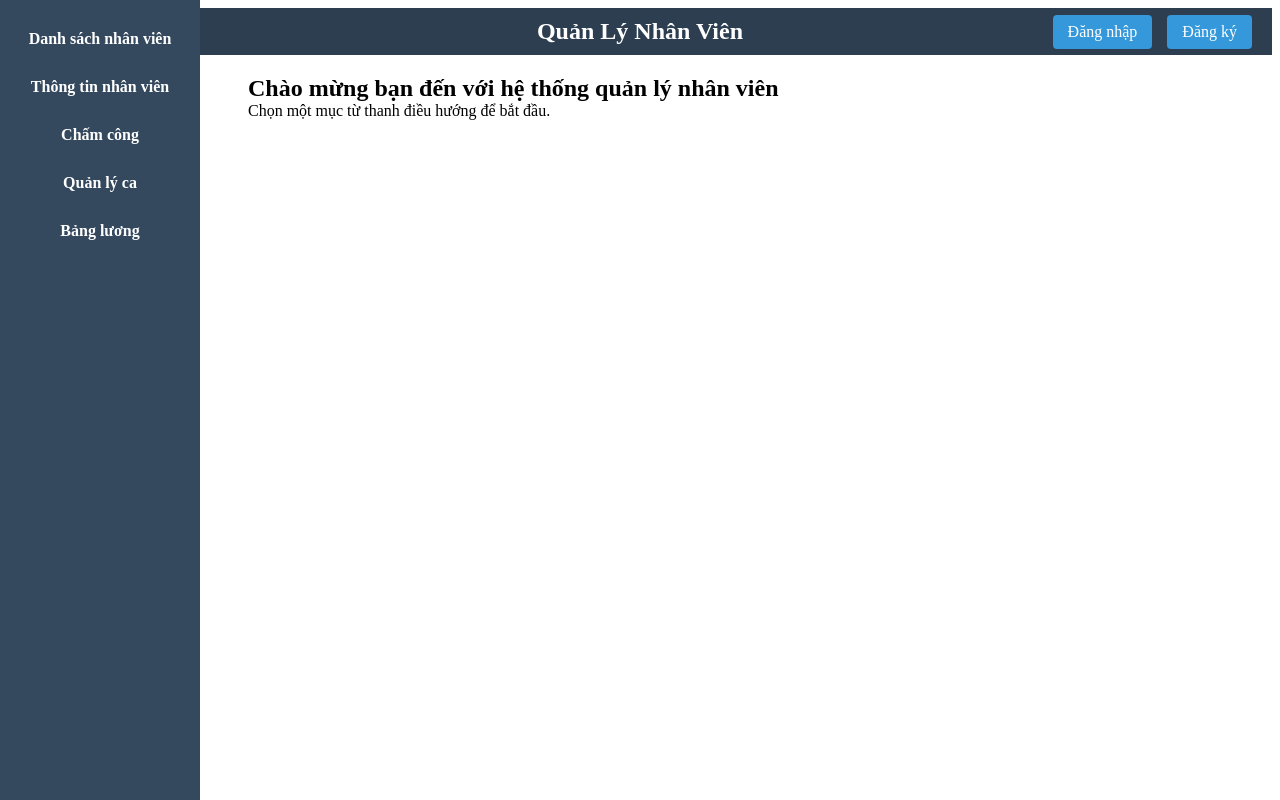
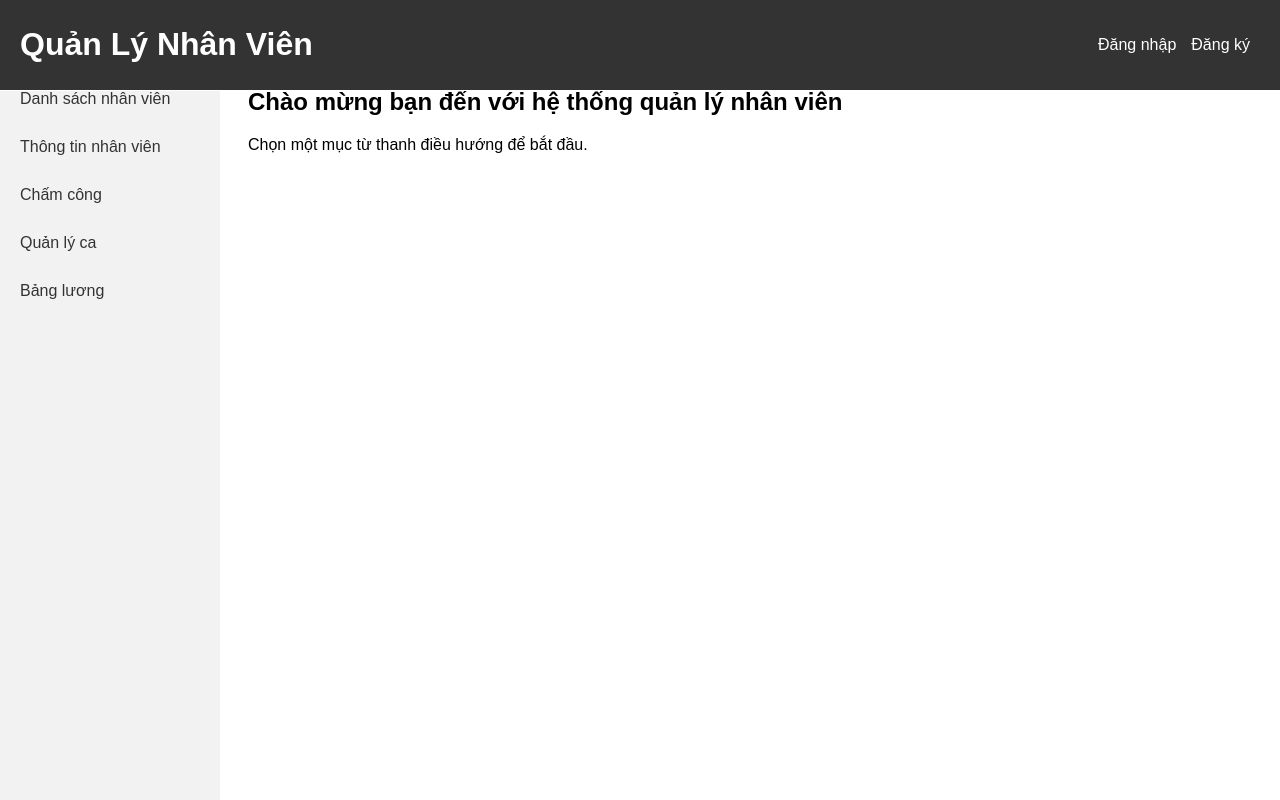
Before and after one commit to lehuuthienphuc/quanlynhansu, an Angular app in the folder qlns/: page / in a window 1280 px wide. Built offline with nearby package versions, Linux system fonts and the light colour scheme.

Commit message:
update code

```diff
--- a/qlns/src/app/employee-management/employee-management.component.css
+++ b/qlns/src/app/employee-management/employee-management.component.css
@@ -1,78 +1,66 @@
-* {
+body {
+  font-family: Arial, sans-serif;
   margin: 0;
   padding: 0;
-  box-sizing: border-box;
+  display: flex;
 }
 
 header {
-  background-color: #2C3E50;
-  color: white;
-  padding: 10px 20px;
+  background-color: #333;
+  color: #fff;
+  padding: 5px 20px;
+  text-align: center;
+  width: 100%;
+  position: fixed;
+  top: 0;
+  left: 0;
+  z-index: 10;
+  border-bottom: 1px solid #fff;
   display: flex;
-  justify-content: center; /* Căn giữa theo chiều ngang */
+  justify-content: space-between;
   align-items: center;
-  position: relative; /* Đặt vị trí để căn giữa nút đăng nhập và đăng ký */
 }
 
-header h1 {
-  font-size: 24px;
-  flex: 1;
-  text-align: center; /* Căn giữa văn bản trong tiêu đề */
+header .login-register {
+  margin-right: 50px; /* Kéo phần đăng nhập đăng ký về bên trái một chút */
 }
 
-.header-buttons {
-  position: absolute;
-  right: 20px; /* Đặt nút đăng nhập và đăng ký ở góc phải */
-  display: flex;
-  gap: 15px;
+header .login-register a {
+  color: #fff;
+  text-decoration: none;
+  margin-left: 15px;
 }
 
-.header-buttons a {
-  color: white;
-  text-decoration: none;
-  padding: 8px 15px;
-  background-color: #3498DB;
-  border-radius: 4px;
+header .login-register a:hover {
+  color: #ddd;
 }
 
-
 nav {
-  background-color: #34495E;
-  padding: 15px 0;
-  width: 200px; /* Đặt chiều rộng cho thanh điều hướng */
-  height: 100vh; /* Chiều cao toàn màn hình */
-  position: fixed; /* Đặt nav cố định bên trái */
-  top: 0;
+  background-color: #f2f2f2;
+  padding: 10px;
+  width: 200px;
+  position: fixed;
+  top: 60px;
   left: 0;
-  display: flex;
-  align-items: center;
-  flex-direction: column;
+  height: calc(100% - 60px);
+  z-index: 5;
 }
 
-nav ul {
-  list-style: none;
-  width: 100%;
-  padding: 0;
+nav a {
+  color: #333;
+  text-decoration: none;
+  display: block;
+  margin: 10px 0;
+  padding: 10px;
 }
 
-nav ul li {
-  width: 100%;
+nav a:hover {
+  color: #000;
+  background-color: #ddd;
 }
 
-nav ul li a {
-  display: block;
-  color: white;
-  text-decoration: none;
-  font-weight: bold;
-  padding: 15px;
-  text-align: center;
+main {
+  margin-left: 220px;
+  padding: 60px 20px 20px 20px;
+  width: calc(100% - 220px);
 }
-
-nav ul li a:hover {
-  background-color: #1ABC9C;
-}
-
-.content {
-  margin-left: 220px; /* Đẩy nội dung chính sang phải để tránh bị che bởi nav */
-  padding: 20px;
-}
--- a/qlns/src/app/employee-management/employee-management.component.html
+++ b/qlns/src/app/employee-management/employee-management.component.html
@@ -1,22 +1,29 @@
-<header>
+<!DOCTYPE html>
+<html lang="vi">
+<head>
+  <meta charset="UTF-8">
+  <meta name="viewport" content="width=device-width, initial-scale=1.0">
+  <title>Quản Lý Nhân Viên</title>
+  <link rel="employee-management.component" href="src/app/employee-management/employee-management.component.css">
+</head>
+<body>
+  <header>
     <h1>Quản Lý Nhân Viên</h1>
-    <div class="header-buttons">
+    <div class="login-register">
       <a href="#">Đăng nhập</a>
       <a href="#">Đăng ký</a>
     </div>
   </header>
-
   <nav>
-    <ul>
-      <li><a href="#">Danh sách nhân viên</a></li>
-      <li><a href="#">Thông tin nhân viên</a></li>
-      <li><a href="#">Chấm công</a></li>
-      <li><a href="#">Quản lý ca</a></li>
-      <li><a href="#">Bảng lương</a></li>
-    </ul>
+    <a href="#">Danh sách nhân viên</a>
+    <a href="#">Thông tin nhân viên</a>
+    <a href="#">Chấm công</a>
+    <a href="#">Quản lý ca</a>
+    <a href="#">Bảng lương</a>
   </nav>
-
-  <div class="content">
+  <main>
     <h2>Chào mừng bạn đến với hệ thống quản lý nhân viên</h2>
     <p>Chọn một mục từ thanh điều hướng để bắt đầu.</p>
-  </div>
+  </main>
+</body>
+</html>
```
